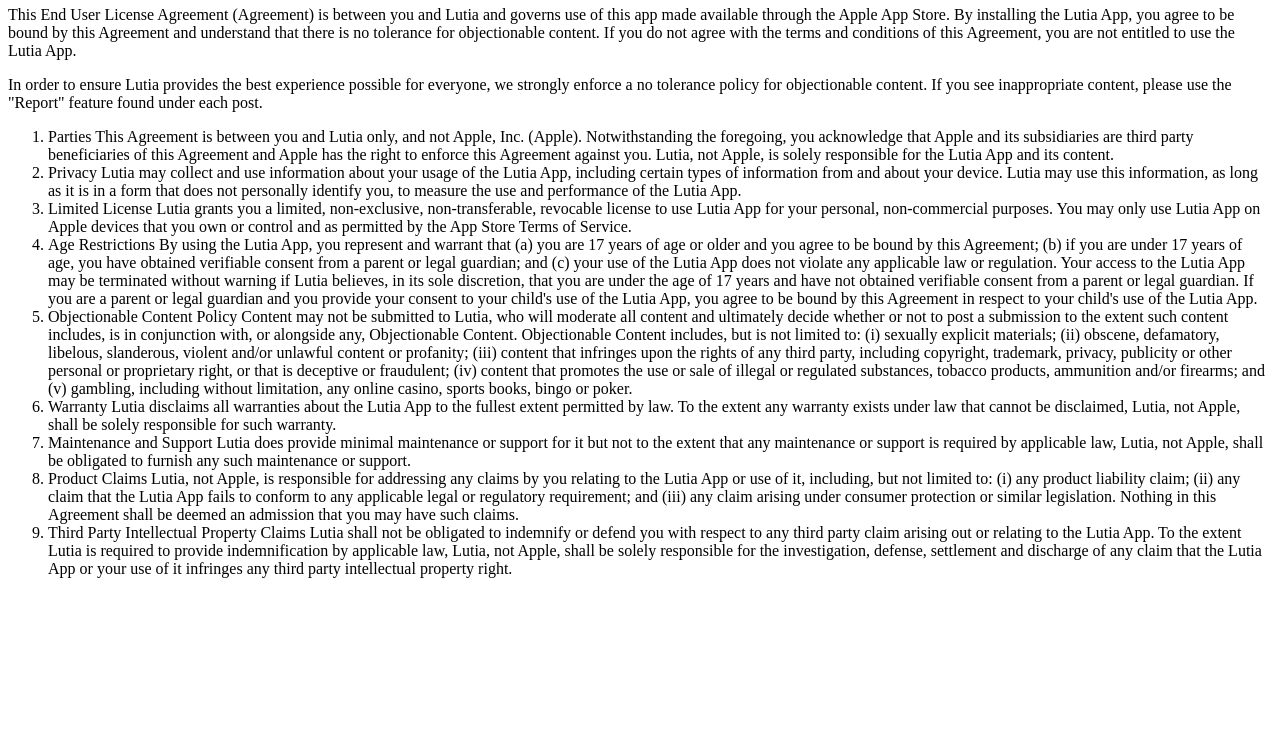
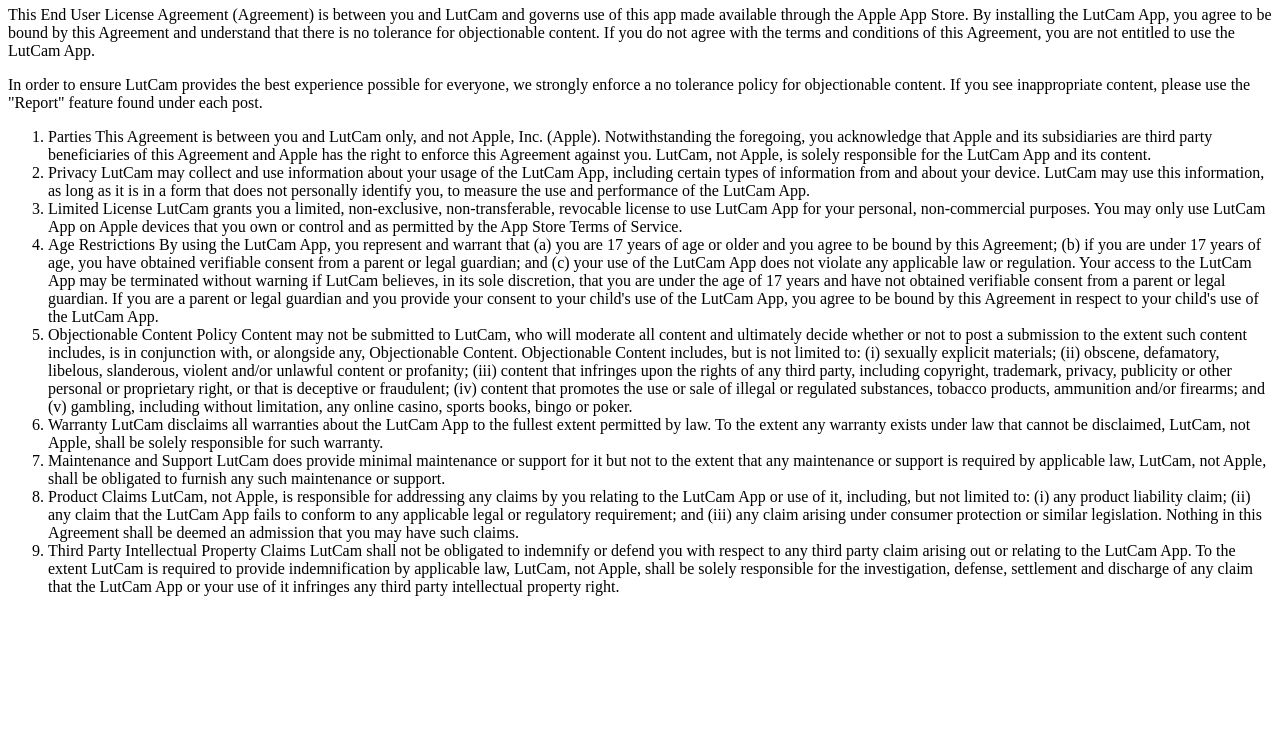
Before and after one commit to newprojapp/newprojapp.github.io, a plain HTML site: page index.html in a window 1280 px wide. Shown: the part 60-800 px from the top of the page. Drawn offline with Linux system fonts and the light colour scheme.

Commit message:
Update the product name to LutCam

```diff
--- a/index.html
+++ b/index.html
@@ -1,38 +1,38 @@
 <html>
     <body>
-        <h1>Lutia App End User License Agreement</h1>
+        <h1>LutCam App End User License Agreement</h1>
         <p>
-        This End User License Agreement (Agreement) is between you and Lutia and governs use of this app made available through the Apple App Store. By installing the Lutia App, you agree to be bound by this Agreement and understand that there is no tolerance for objectionable content. If you do not agree with the terms and conditions of this Agreement, you are not entitled to use the Lutia App.
+        This End User License Agreement (Agreement) is between you and LutCam and governs use of this app made available through the Apple App Store. By installing the LutCam App, you agree to be bound by this Agreement and understand that there is no tolerance for objectionable content. If you do not agree with the terms and conditions of this Agreement, you are not entitled to use the LutCam App.
         </p>
         <p>
-        In order to ensure Lutia provides the best experience possible for everyone, we strongly enforce a no tolerance policy for objectionable content. If you see inappropriate content, please use the "Report" feature found under each post.
+        In order to ensure LutCam provides the best experience possible for everyone, we strongly enforce a no tolerance policy for objectionable content. If you see inappropriate content, please use the "Report" feature found under each post.
         </p>
         <ol>
             <li>
-                Parties This Agreement is between you and Lutia only, and not Apple, Inc. (Apple). Notwithstanding the foregoing, you acknowledge that Apple and its subsidiaries are third party beneficiaries of this Agreement and Apple has the right to enforce this Agreement against you. Lutia, not Apple, is solely responsible for the Lutia App and its content.
+                Parties This Agreement is between you and LutCam only, and not Apple, Inc. (Apple). Notwithstanding the foregoing, you acknowledge that Apple and its subsidiaries are third party beneficiaries of this Agreement and Apple has the right to enforce this Agreement against you. LutCam, not Apple, is solely responsible for the LutCam App and its content.
             </li>
-            <li>Privacy Lutia may collect and use information about your usage of the Lutia App, including certain types of information from and about your device. Lutia may use this information, as long as it is in a form that does not personally identify you, to measure the use and performance of the Lutia App.
+            <li>Privacy LutCam may collect and use information about your usage of the LutCam App, including certain types of information from and about your device. LutCam may use this information, as long as it is in a form that does not personally identify you, to measure the use and performance of the LutCam App.
             </li>
             <li>
-                Limited License Lutia grants you a limited, non-exclusive, non-transferable, revocable license to use Lutia App for your personal, non-commercial purposes. You may only use Lutia App on Apple devices that you own or control and as permitted by the App Store Terms of Service.
+                Limited License LutCam grants you a limited, non-exclusive, non-transferable, revocable license to use LutCam App for your personal, non-commercial purposes. You may only use LutCam App on Apple devices that you own or control and as permitted by the App Store Terms of Service.
             </li>
             <li>
-                Age Restrictions By using the Lutia App, you represent and warrant that (a) you are 17 years of age or older and you agree to be bound by this Agreement; (b) if you are under 17 years of age, you have obtained verifiable consent from a parent or legal guardian; and (c) your use of the Lutia App does not violate any applicable law or regulation. Your access to the Lutia App may be terminated without warning if Lutia believes, in its sole discretion, that you are under the age of 17 years and have not obtained verifiable consent from a parent or legal guardian. If you are a parent or legal guardian and you provide your consent to your child's use of the Lutia App, you agree to be bound by this Agreement in respect to your child's use of the Lutia App.
+                Age Restrictions By using the LutCam App, you represent and warrant that (a) you are 17 years of age or older and you agree to be bound by this Agreement; (b) if you are under 17 years of age, you have obtained verifiable consent from a parent or legal guardian; and (c) your use of the LutCam App does not violate any applicable law or regulation. Your access to the LutCam App may be terminated without warning if LutCam believes, in its sole discretion, that you are under the age of 17 years and have not obtained verifiable consent from a parent or legal guardian. If you are a parent or legal guardian and you provide your consent to your child's use of the LutCam App, you agree to be bound by this Agreement in respect to your child's use of the LutCam App.
             </li>
             <li>
-                Objectionable Content Policy Content may not be submitted to Lutia, who will moderate all content and ultimately decide whether or not to post a submission to the extent such content includes, is in conjunction with, or alongside any, Objectionable Content. Objectionable Content includes, but is not limited to: (i) sexually explicit materials; (ii) obscene, defamatory, libelous, slanderous, violent and/or unlawful content or profanity; (iii) content that infringes upon the rights of any third party, including copyright, trademark, privacy, publicity or other personal or proprietary right, or that is deceptive or fraudulent; (iv) content that promotes the use or sale of illegal or regulated substances, tobacco products, ammunition and/or firearms; and (v) gambling, including without limitation, any online casino, sports books, bingo or poker.
+                Objectionable Content Policy Content may not be submitted to LutCam, who will moderate all content and ultimately decide whether or not to post a submission to the extent such content includes, is in conjunction with, or alongside any, Objectionable Content. Objectionable Content includes, but is not limited to: (i) sexually explicit materials; (ii) obscene, defamatory, libelous, slanderous, violent and/or unlawful content or profanity; (iii) content that infringes upon the rights of any third party, including copyright, trademark, privacy, publicity or other personal or proprietary right, or that is deceptive or fraudulent; (iv) content that promotes the use or sale of illegal or regulated substances, tobacco products, ammunition and/or firearms; and (v) gambling, including without limitation, any online casino, sports books, bingo or poker.
             </li>
             <li>
-                Warranty Lutia disclaims all warranties about the Lutia App to the fullest extent permitted by law. To the extent any warranty exists under law that cannot be disclaimed, Lutia, not Apple, shall be solely responsible for such warranty.
+                Warranty LutCam disclaims all warranties about the LutCam App to the fullest extent permitted by law. To the extent any warranty exists under law that cannot be disclaimed, LutCam, not Apple, shall be solely responsible for such warranty.
             </li>
             <li>
-                Maintenance and Support Lutia does provide minimal maintenance or support for it but not to the extent that any maintenance or support is required by applicable law, Lutia, not Apple, shall be obligated to furnish any such maintenance or support.
+                Maintenance and Support LutCam does provide minimal maintenance or support for it but not to the extent that any maintenance or support is required by applicable law, LutCam, not Apple, shall be obligated to furnish any such maintenance or support.
             </li>
             <li>
-                Product Claims Lutia, not Apple, is responsible for addressing any claims by you relating to the Lutia App or use of it, including, but not limited to: (i) any product liability claim; (ii) any claim that the Lutia App fails to conform to any applicable legal or regulatory requirement; and (iii) any claim arising under consumer protection or similar legislation. Nothing in this Agreement shall be deemed an admission that you may have such claims.
+                Product Claims LutCam, not Apple, is responsible for addressing any claims by you relating to the LutCam App or use of it, including, but not limited to: (i) any product liability claim; (ii) any claim that the LutCam App fails to conform to any applicable legal or regulatory requirement; and (iii) any claim arising under consumer protection or similar legislation. Nothing in this Agreement shall be deemed an admission that you may have such claims.
             </li>
             <li>
-                Third Party Intellectual Property Claims Lutia shall not be obligated to indemnify or defend you with respect to any third party claim arising out or relating to the Lutia App. To the extent Lutia is required to provide indemnification by applicable law, Lutia, not Apple, shall be solely responsible for the investigation, defense, settlement and discharge of any claim that the Lutia App or your use of it infringes any third party intellectual property right.
+                Third Party Intellectual Property Claims LutCam shall not be obligated to indemnify or defend you with respect to any third party claim arising out or relating to the LutCam App. To the extent LutCam is required to provide indemnification by applicable law, LutCam, not Apple, shall be solely responsible for the investigation, defense, settlement and discharge of any claim that the LutCam App or your use of it infringes any third party intellectual property right.
             </li>
         </ol>
     </body>
```
